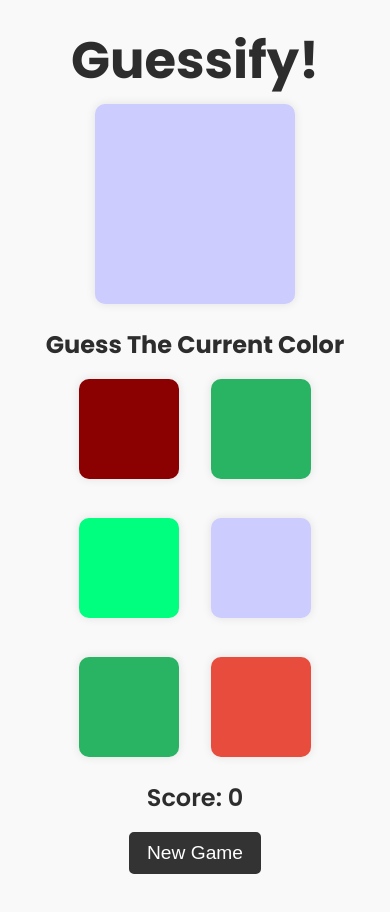
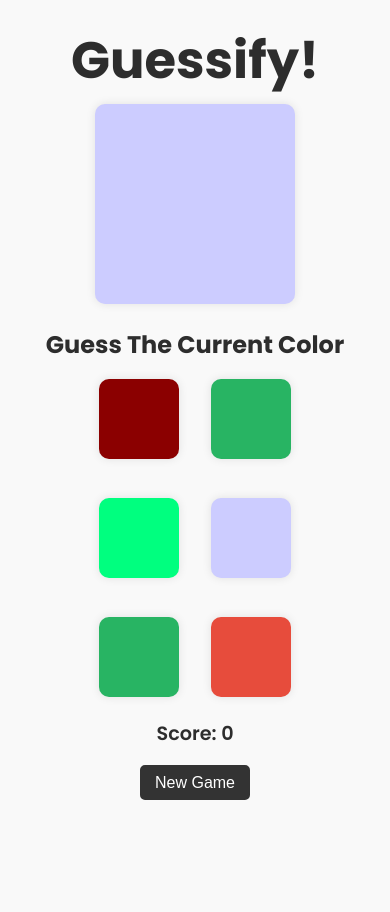
Before and after one commit to emmanuelcobbinah007/HNG12-Phase1, a React (Vite) app in the folder ColorGame/: page / in a window 390 px wide. Shown: the top 912 px of the page. After the commit the page ends 848 px from the top, so only its background shows below. Built offline with nearby package versions, Linux system fonts and the light colour scheme; a web font is replaced by a local one.

Commit message:
made it a bit responsive

```diff
--- a/ColorGame/src/App.css
+++ b/ColorGame/src/App.css
@@ -83,3 +83,23 @@
     transform: scale(1.1);
   }
 }
+
+@media (max-width: 768px) {
+  .startBtn {
+    font-size: 1rem;
+    padding: 0.4rem 0.8rem;
+  }
+
+  .status {
+    font-size: 1rem;
+  }
+
+  .scoreDisplay {
+    font-size: 1.2rem;
+  }
+
+  .colorOption {
+    width: 80px;
+    height: 80px;
+  }
+}
```
